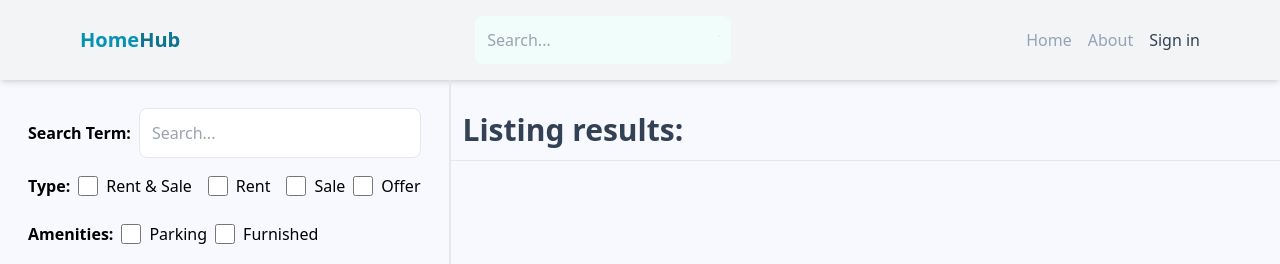
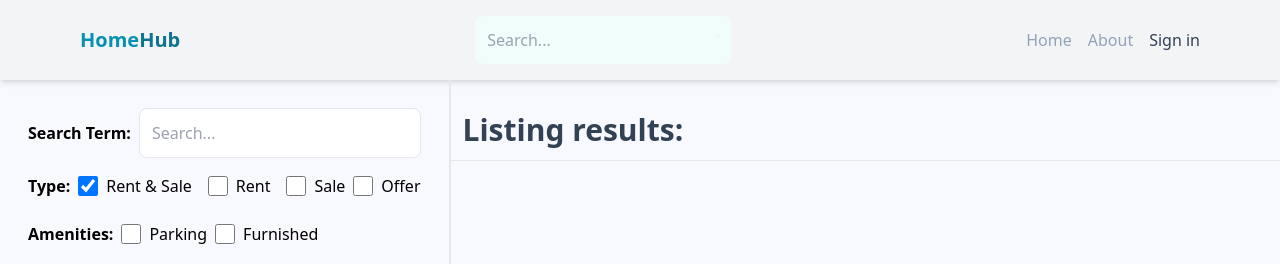
Before and after one commit to PreethiMathews/homehub-client, a React (Vite) app in the folder homehub-client/: page /search in a window 1280 px wide. Shown: the top 264 px of the page. Built offline with nearby package versions, Linux system fonts and the light colour scheme.

Commit message:
Input state traacker

```diff
--- a/homehub-client/src/pages/Search.jsx
+++ b/homehub-client/src/pages/Search.jsx
@@ -1,47 +1,81 @@
 import React from "react";
+import { useEffect, useState } from "react";
+import { useNavigate } from "react-router-dom";
 
 function Search() {
+  const [sidebardata, setSidebardata] = useState({
+    searchTerm: "",
+    type: "all",
+    parking: false,
+    furnished: false,
+    offer: false,
+    sort: "created_at",
+    order: "desc",
+  });
+  const handleChange = (e) => {
+    if (e.target.id === "all" || e.target.id === "rent" || e.target.id === "sale") {
+      setSidebardata({ ...sidebardata, type: e.target.id });
+    }
+
+    if (e.target.id === "searchTerm") {
+      setSidebardata({ ...sidebardata, searchTerm: e.target.value });
+    }
+
+    if (e.target.id === "parking" || e.target.id === "furnished" || e.target.id === "offer") {
+      setSidebardata({
+        ...sidebardata,
+        [e.target.id]: e.target.checked || e.target.checked === "true" ? true : false,
+      });
+    }
+
+    if (e.target.id === "sort_order") {
+      const sort = e.target.value.split("_")[0] || "created_at"; //regularPrice for Price high to low n vice versa.. createdAt for lastest and oldest go we get criteria to be sorted on
+      const order = e.target.value.split("_")[1] || "desc";
+      setSidebardata({ ...sidebardata, sort, order });
+    }
+  };
+
   return (
     <div className="flex flex-col md:flex-row">
       <div className="p-7  border-b-2 md:border-r-2 md:min-h-screen">
         <form>
           <div className="flex items-center gap-2">
             <label className="whitespace-nowrap font-semibold">Search Term:</label>
-            <input type="text" id="searchTerm" placeholder="Search..." className="border rounded-lg p-3 w-full" />
+            <input type="text" id="searchTerm" placeholder="Search..." className="border rounded-lg p-3 w-full" value={sidebardata.searchTerm} onChange={handleChange} />
           </div>
           <div className="flex gap-2 flex-wrap items-center py-2">
             <label className="font-semibold">Type:</label>
             <div className="flex gap-2">
-              <input type="checkbox" id="all" className="w-5" />
+              <input type="checkbox" id="all" className="w-5" onChange={handleChange} checked={sidebardata.type === "all"} />
               <span>Rent & Sale</span>
             </div>
             <div className="flex gap-2 p-2">
-              <input type="checkbox" id="rent" className="w-5" />
+              <input type="checkbox" id="rent" className="w-5" onChange={handleChange} checked={sidebardata.type === "rent"} />
               <span>Rent</span>
             </div>
             <div className="flex gap-2">
-              <input type="checkbox" id="sale" className="w-5" />
+              <input type="checkbox" id="sale" className="w-5" onChange={handleChange} checked={sidebardata.type === "sale"} />
               <span>Sale</span>
             </div>
             <div className="flex gap-2">
-              <input type="checkbox" id="offer" className="w-5" />
+              <input type="checkbox" id="offer" className="w-5" onChange={handleChange} checked={sidebardata.offer} />
               <span>Offer</span>
             </div>
           </div>
           <div className="flex gap-2 flex-wrap items-center py-2">
             <label className="font-semibold">Amenities:</label>
             <div className="flex gap-2">
-              <input type="checkbox" id="parking" className="w-5" />
+              <input type="checkbox" id="parking" className="w-5" onChange={handleChange} checked={sidebardata.parking} />
               <span>Parking</span>
             </div>
             <div className="flex gap-2">
-              <input type="checkbox" id="furnished" className="w-5" />
+              <input type="checkbox" id="furnished" className="w-5" onChange={handleChange} checked={sidebardata.furnished} />
               <span>Furnished</span>
             </div>
           </div>
           <div className="flex items-center gap-2 py-3">
             <label className="font-semibold">Sort:</label>
-            <select defaultValue={"created_at_desc"} id="sort_order" className="border rounded-lg p-3">
+            <select onChange={handleChange} defaultValue={"created_at_desc"} id="sort_order" className="border rounded-lg p-3">
               <option value="regularPrice_desc">Price high to low</option>
               <option value="regularPrice_asc">Price low to high</option>
               <option value="createdAt_desc">Latest</option>
```
